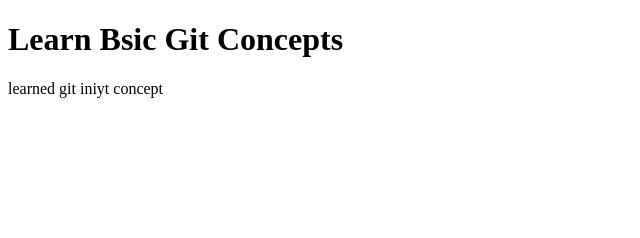
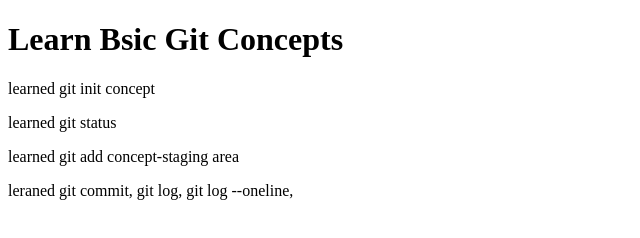
Before and after one commit to noorat420/GIT-BASICS, a plain HTML site: page index.html in a window 1280 px wide. Shown: the whole page, without its empty margins (0-640 px from the left). Drawn offline with Linux system fonts and the light colour scheme.

Commit message:
updated the homepage with more content

```diff
--- a/index.html
+++ b/index.html
@@ -6,7 +6,12 @@
     </head>
     <body>
         <h1>Learn Bsic Git Concepts</h1>
-        <p>learned git iniyt concept</p>
+        <p>learned git init concept</p>
+        <p>learned git status</p>
+        <p>learned git add concept-staging area</p>
+        <p>leraned git commit, git log, git log --oneline,
+
+        </p>
 
     </body>
 </html>
```
